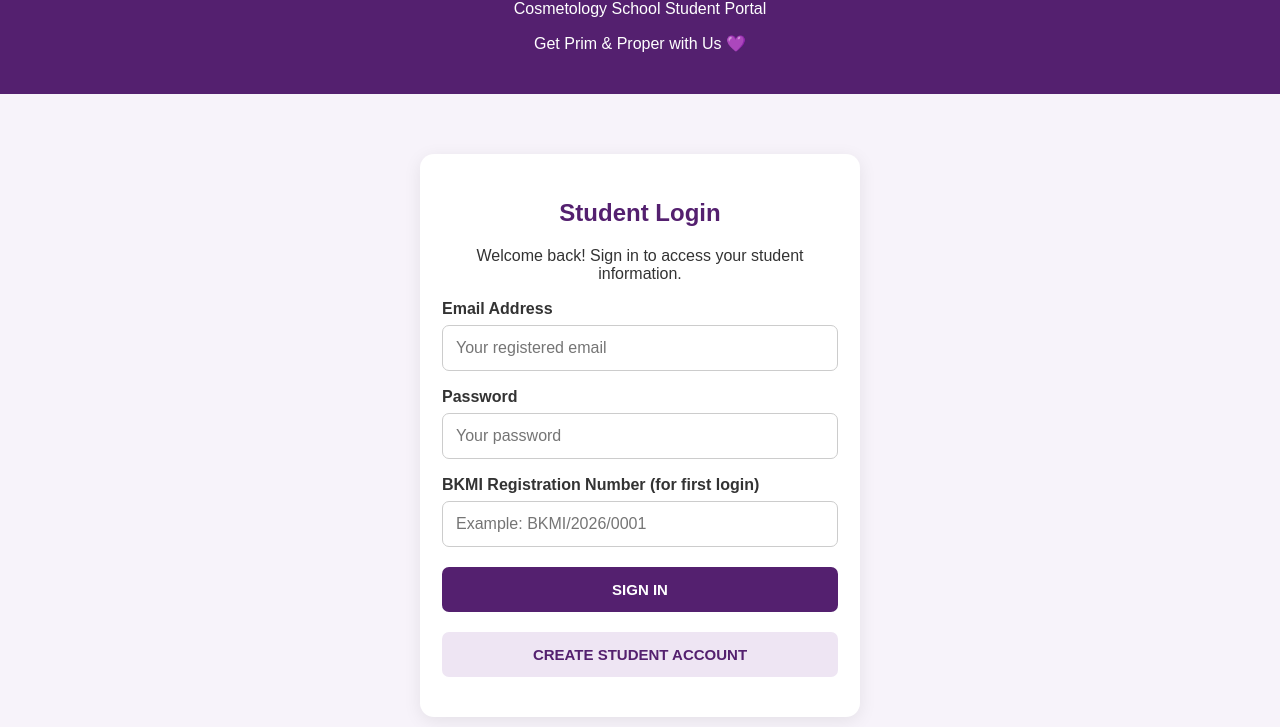
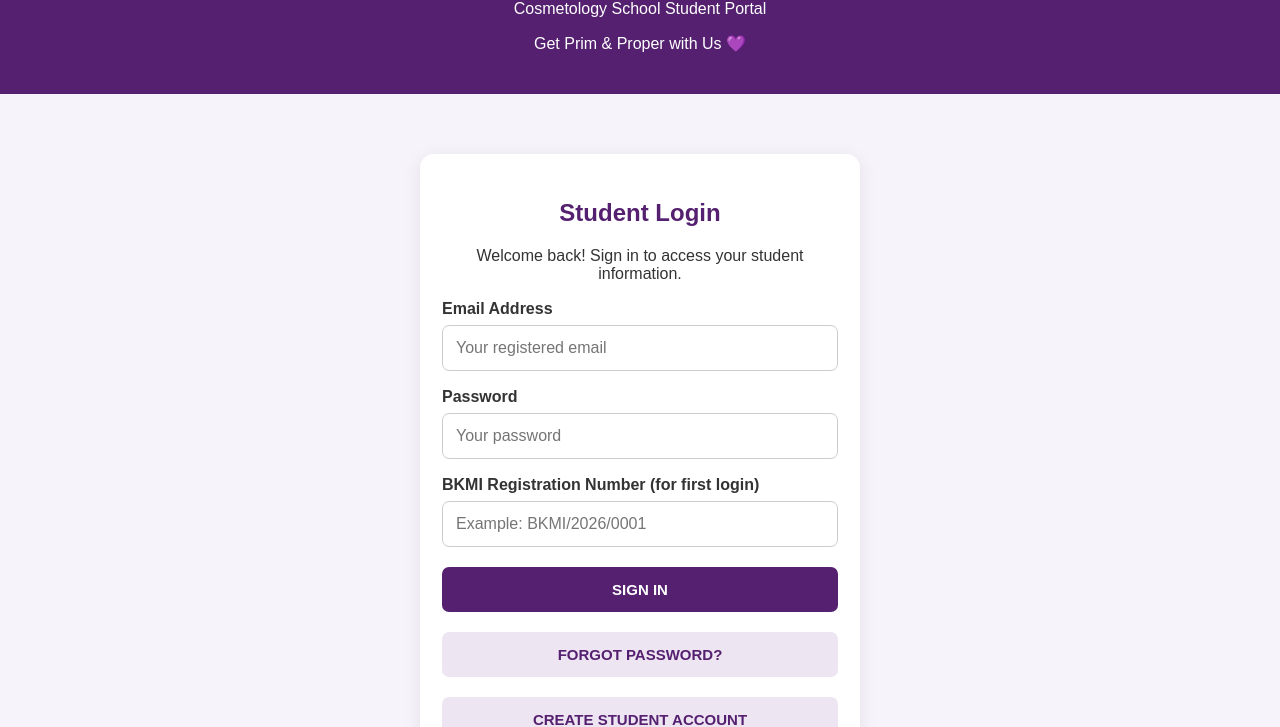
Before and after one commit to bkmisweetbeauty/Bkmisweetbeauty1, a plain HTML site: page student.html in a window 1280 px wide. Shown: the part 78-805 px from the top of the page. Drawn offline with nearby package versions, Linux system fonts and the light colour scheme.

Commit message:
Add forgot password button to student login form

```diff
--- a/student.html
+++ b/student.html
@@ -150,7 +150,11 @@ footer {
   placeholder="Example: BKMI/2026/0001">
 
         <button type="submit" id="loginButton">SIGN IN</button>
-      </form>
+            </form>
+
+      <button type="button" class="switch" id="forgotPasswordButton">
+        FORGOT PASSWORD?
+      </button>
 
       <button class="switch" id="showSignup">
         CREATE STUDENT ACCOUNT
```
